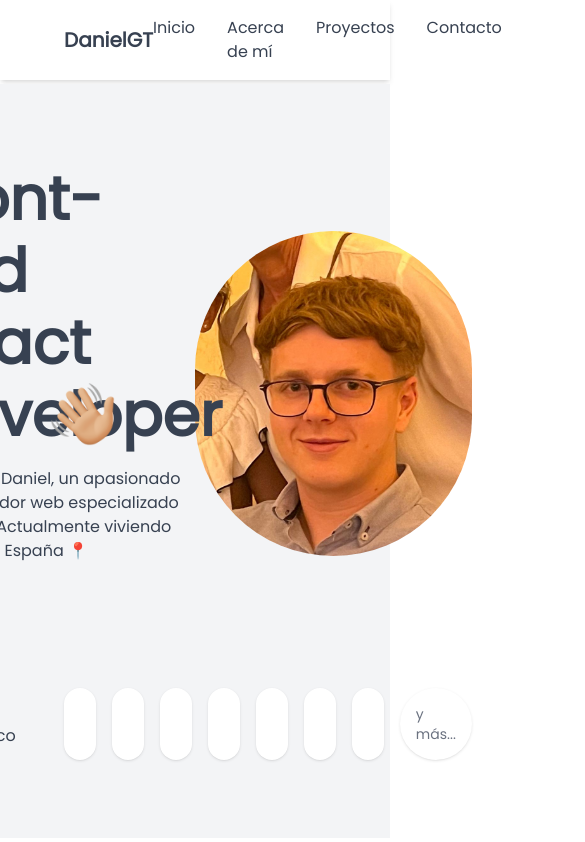
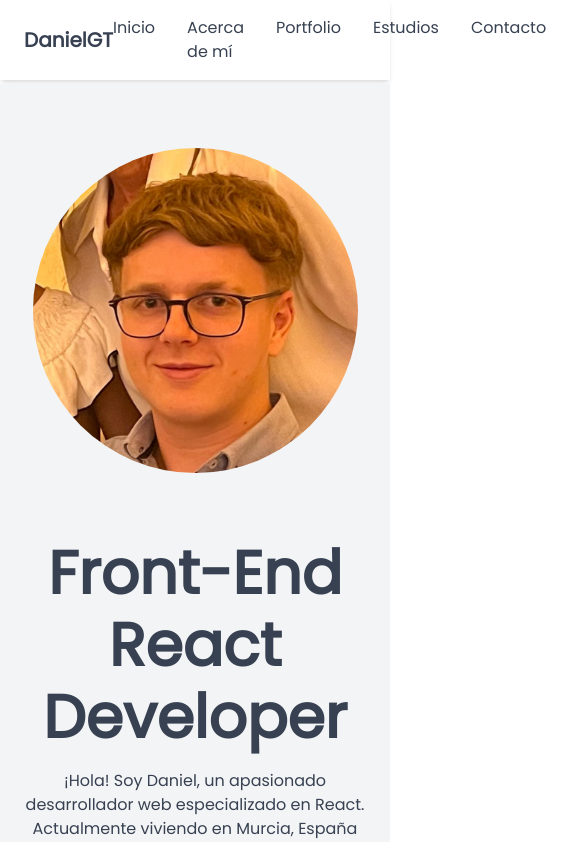
Before and after one commit to danniiigt/danielgonzaleztormo, a Next.js app: page / in a window 390 px wide. Shown: the top 842 px of the page, 585 px wide, since content can reach past the window. Built offline with nearby package versions, Linux system fonts and the light colour scheme.

Commit message:
Diseño movil

```diff
--- a/src/app/layout.js
+++ b/src/app/layout.js
@@ -15,7 +15,9 @@ export default function RootLayout({ children }) {
   return (
     <>
       <html lang="en">
-        <body className={poppins.className}>{children}</body>
+        <body className={`${poppins.className} overflow-x-hidden`}>
+          {children}
+        </body>
       </html>
     </>
   );
--- a/src/components/AcercaDeMi.jsx
+++ b/src/components/AcercaDeMi.jsx
@@ -11,10 +11,10 @@ export const AcercaDeMi = () => {
   }, []);
 
   return (
-    <div className="bg-white py-24 px-16">
+    <div id="acerca-de-mi" className="bg-white py-12 lg:py-24 px-6 lg:px-16">
       <div
         data-aos="fade-right"
-        className="max-w-[1000px] mx-auto grid grid-cols-2 gap-8"
+        className="max-w-[1000px] mx-auto grid lg:grid-cols-2 grid-cols-1 gap-8"
       >
         <div>
           <Image
--- a/src/components/Contacto.jsx
+++ b/src/components/Contacto.jsx
@@ -11,7 +11,7 @@ export const Contacto = () => {
   }, []);
 
   return (
-    <div className="bg-gray-50 py-24 px-16">
+    <div id="contacto" className="bg-gray-50 py-12 lg:py-24 px-6 lg:px-16">
       <div data-aos={"fade-left"} className="max-w-[1000px] mx-auto">
         <div>
           <h1 className="text-emerald-600 font-extrabold text-lg uppercase">
@@ -22,7 +22,7 @@ export const Contacto = () => {
           </h1>
         </div>
 
-        <div className="flex gap-24 justify-between items-center mt-12">
+        <div className="flex lg:gap-24 gap-8 justify-between lg:items-center mt-12 lg:flex-row flex-col">
           <div className="flex gap-4 items-center">
             <div className="p-4 bg-white rounded-full shadow-md shadow-gray-300">
               <svg
--- a/src/components/Estudios.jsx
+++ b/src/components/Estudios.jsx
@@ -2,7 +2,7 @@ import React from "react";
 
 export const Estudios = () => {
   return (
-    <div className="bg-white py-24 px-16">
+    <div id="estudios" className="bg-white py-12 lg:py-24 px-6 lg:px-16">
       <div data-aos="fade-right" className="max-w-[1000px] mx-auto ">
         <div>
           <h1 className="text-emerald-600 font-extrabold text-lg uppercase">
@@ -12,8 +12,8 @@ export const Estudios = () => {
             Estos son mis estudios más recientes🎓
           </h1>
         </div>
-        <div className="mt-12 flex justify-between gap-8 w-full">
-          <div className="w-1/2 p-4 rounded-lg shadow">
+        <div className="mt-12 flex-col lg:flex-row flex justify-between gap-8 w-full">
+          <div className="w-full p-4 rounded-lg shadow">
             <h1 className="text-2xl font-extrabold">UCAM FP</h1>
             <div className="mt-4 flex flex-col gap-1">
               <div className="flex gap-2 items-center">
@@ -74,7 +74,7 @@ export const Estudios = () => {
               </div>
             </div>
           </div>
-          <div className="w-1/2 p-4 rounded-lg shadow">
+          <div className="w-full p-4 rounded-lg shadow">
             <h1 className="text-2xl font-extrabold">UDEMY y YOUTUBE</h1>
             <div className="mt-4 flex flex-col gap-1">
               <div className="flex gap-2">
--- a/src/components/Navbar.jsx
+++ b/src/components/Navbar.jsx
@@ -2,7 +2,7 @@ import React from "react";
 
 export const Navbar = () => {
   return (
-    <div className="w-full  px-16 shadow-md">
+    <div className="w-full px-6 lg:px-16 shadow-md">
       <div className="max-w-[1000px] h-[80px] mx-auto flex justify-between items-center">
         <div>
           <h1 className="text-xl font-extrabold">DanielGT</h1>
@@ -27,10 +27,18 @@ export const Navbar = () => {
             </li>
             <li>
               <a
-                href="#proyectos"
+                href="#portfolio"
                 className="hover:text-emerald-700 hover:font-extrabold transition-all duration-200"
               >
-                Proyectos
+                Portfolio
+              </a>
+            </li>
+            <li>
+              <a
+                href="#estudios"
+                className="hover:text-emerald-700 hover:font-extrabold transition-all duration-200"
+              >
+                Estudios
               </a>
             </li>
             <li>
--- a/src/components/Portfolio.jsx
+++ b/src/components/Portfolio.jsx
@@ -7,7 +7,7 @@ import { TechChip } from "./TechChip";
 
 export const Portfolio = () => {
   return (
-    <div className="bg-gray-100 py-24 px-16">
+    <div id="portfolio" className="bg-gray-100 py-12 lg:py-24 px-6 lg:px-16">
       <div className="max-w-[1000px] mx-auto">
         <div>
           <h1 className="text-emerald-600 font-extrabold text-lg uppercase">
@@ -18,12 +18,12 @@ export const Portfolio = () => {
           </h1>
         </div>
 
-        <div className="flex flex-col gap-16 my-12">
+        <div className="flex flex-col gap-8 lg:gap-16 mt-12">
           <PortfolioItem
             imageRedirectUrl="https://padel-app-two.vercel.app/"
             imageUrl="https://camo.githubusercontent.com/77208d4f99c243e0449337850e60d380afcf3a1b41b6e04b716464b0ad0529c7/68747470733a2f2f692e696d6775722e636f6d2f516c4335684c4e2e706e67"
           >
-            <div className="flex flex-col gap-4 px-4">
+            <div className="flex flex-col gap-4 lg:px-4">
               <h1 className="text-xl font-extrabold underline decoration-emerald-700">
                 Padel App
               </h1>
@@ -75,7 +75,7 @@ export const Portfolio = () => {
             imageRedirectUrl="https://coches-de-ocasion.vercel.app/"
             imageUrl="https://i.imgur.com/wj3VpNs.png"
           >
-            <div className="flex flex-col gap-4 px-4">
+            <div className="flex flex-col gap-4 lg:px-4">
               <h1 className="text-xl font-extrabold underline decoration-emerald-700">
                 Coches de ocasión
               </h1>
--- a/src/components/PortfolioItem.jsx
+++ b/src/components/PortfolioItem.jsx
@@ -20,10 +20,10 @@ export const PortfolioItem = ({
     return (
       <div
         data-aos={"fade-right"}
-        className="bg-white rounded-lg shadow-md p-8 flex gap-4 "
+        className="bg-white rounded-lg shadow-md p-8 flex lg:flex-row flex-col gap-4"
       >
-        <div className="w-[40%]">{children}</div>
-        <div className="w-[60%]">
+        <div className="lg:w-[40%] w-full lg:order-1 order-2">{children}</div>
+        <div className="lg:w-[60%] w-full lg:order-2 order-1">
           <Link
             href={imageRedirectUrl ? imageRedirectUrl : "#"}
             target="_blank"
@@ -44,9 +44,9 @@ export const PortfolioItem = ({
   return (
     <div
       data-aos={"fade-left"}
-      className="bg-white rounded-lg shadow-md p-8 flex gap-4 "
+      className="bg-white rounded-lg shadow-md p-8 flex lg:flex-row flex-col gap-4"
     >
-      <div className="w-[60%]">
+      <div className="lg:w-[60%] w-full">
         <Link
           href={imageRedirectUrl ? imageRedirectUrl : "#"}
           target="_blank"
@@ -61,7 +61,7 @@ export const PortfolioItem = ({
           />
         </Link>
       </div>
-      <div className="w-[40%]">{children}</div>
+      <div className="lg:w-[40%] w-full">{children}</div>
     </div>
   );
 };
--- a/src/components/Presentacion.jsx
+++ b/src/components/Presentacion.jsx
@@ -5,15 +5,18 @@ import Link from "next/link";
 
 export const Presentacion = () => {
   return (
-    <div className="bg-gray-100 px-16 mt-1 h-[calc(100vh-90px)] flex items-center justify-center">
+    <div
+      id="inicio"
+      className="bg-gray-100 px-6 lg:px-16 py-16 mt-1 min-h-[calc(100vh-90px)] flex items-center justify-center"
+    >
       <div>
         <div
           data-aos="fade-down"
-          className="max-w-[1000px] mx-auto flex justify-between items-center"
+          className="max-w-[1000px] mx-auto flex justify-between flex-col lg:flex-row items-center"
         >
-          <div className="w-1/2 flex flex-col gap-4">
+          <div className="lg:w-1/2 mt-16 w-full flex flex-col gap-4 order-2 lg:order-1">
             <div className="relative">
-              <h1 className="text-6xl leading-[1.2] font-extrabold text-gray-700">
+              <h1 className="text-6xl text-center lg:text-left leading-[1.2] font-extrabold text-gray-700">
                 Front-End React Developer
               </h1>
               <Image
@@ -21,16 +24,16 @@ export const Presentacion = () => {
                 width={65}
                 height={65}
                 alt="saludo"
-                className="absolute right-20 bottom-[5px]"
+                className="absolute right-20 bottom-[5px] hidden lg:block"
               />
             </div>
             <div>
-              <p>
+              <p className="text-center lg:text-left">
                 ¡Hola! Soy Daniel, un apasionado desarrollador web especializado
                 en React. Actualmente viviendo en Murcia, España 📍
               </p>
             </div>
-            <div className="flex gap-4 mt-4">
+            <div className="flex justify-center lg:justify-normal gap-4 mt-4">
               <Link
                 href="https://www.linkedin.com/in/danielgonzaleztormo/"
                 target="_blank"
@@ -48,19 +51,22 @@ export const Presentacion = () => {
               </Link>
             </div>
           </div>
-          <div className="w-fit">
+          <div className="w-fit flex-1 order-1 lg:order-2">
             <Image
               width={325}
               height={325}
               src="/images/yo.jpg"
               alt="imagen"
-              className="h-[325px] w-[325px] object-top rounded-full object-cover"
+              className="h-[325px] w-[325px] ml-auto object-[0 -30px 0] rounded-full object-cover"
             />
           </div>
         </div>
-        <div data-aos="fade-down" className="flex gap-12 mt-16 items-center">
-          <h1>Stack Tecnológico</h1>
-          <div className="flex gap-4">
+        <div
+          data-aos="fade-down"
+          className="flex justify-center lg:justify-normal gap-12 mt-16 items-center"
+        >
+          <h1 className="hidden lg:block">Stack Tecnológico</h1>
+          <div className="flex gap-4 flex-wrap justify-center lg:justify-normal">
             <div className="bg-white shadow rounded-full p-4">
               <Image src="/icons/html.svg" alt="html" width={25} height={25} />
             </div>
```
